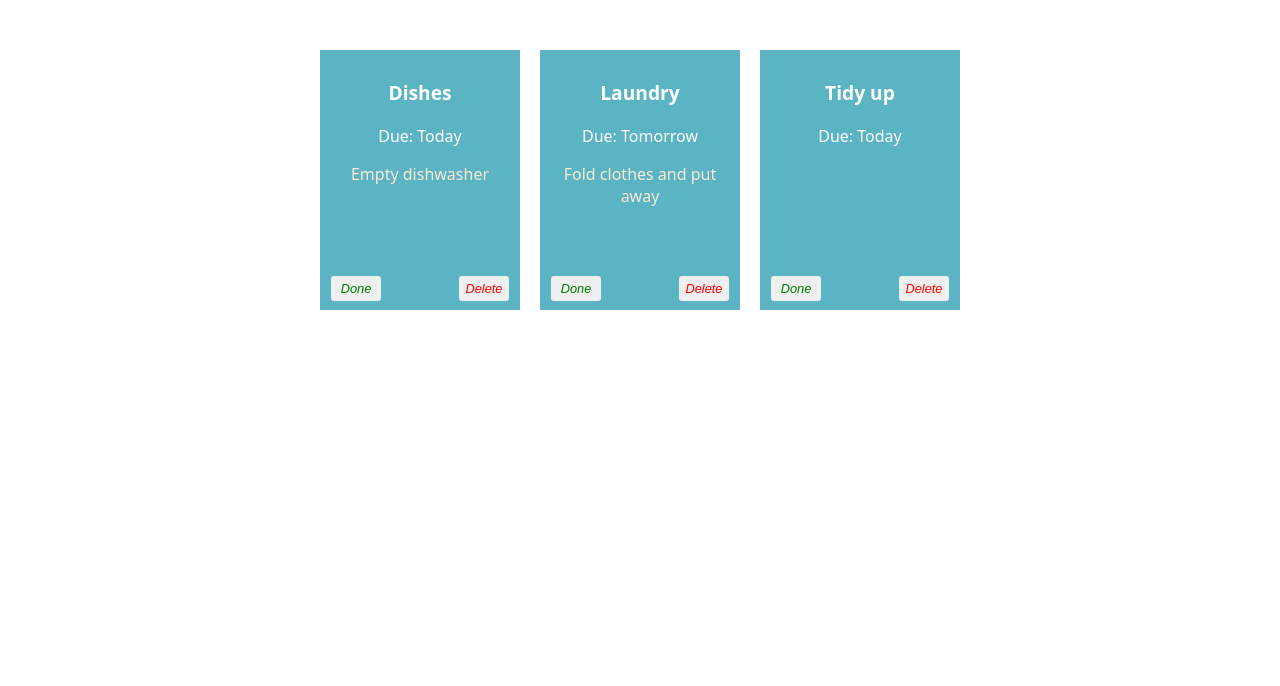
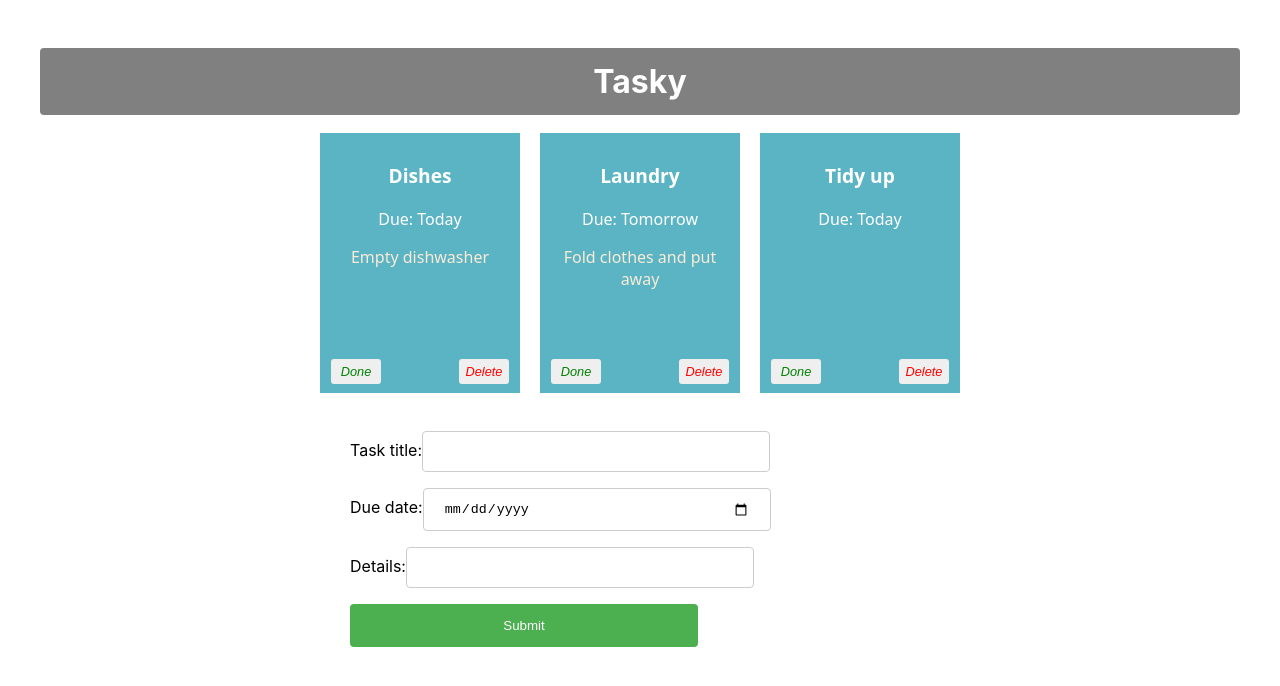
Before and after one commit to Alainel27/react-basics-labs-2, a React (Create React App) app in the folder tasky/: page / in a window 1280 px wide. Shown: the top 686 px of the page. Built offline with nearby package versions, Linux system fonts and the light colour scheme.

Commit message:
added form to task

```diff
--- a/tasky/src/App.css
+++ b/tasky/src/App.css
@@ -65,3 +65,35 @@
   right: 5px;
   color: red;
 }
+
+
+input[type=text], input[type=date] {
+  width: 60%;
+  padding: 12px 20px;
+  margin: 8px 0;
+  display: inline-block;
+  border: 1px solid #ccc;
+  border-radius: 4px;
+  box-sizing: border-box;
+}
+
+input[type=submit] {
+  width: 60%;
+  background-color: #4CAF50;
+  color: white;
+  padding: 14px 20px;
+  margin: 8px 0;
+  border: none;
+  border-radius: 4px;
+  cursor: pointer;
+}
+
+input[type=submit]:hover {
+  background-color: #45a049;
+}
+
+form {
+  text-align: left;
+  width: 50%;
+  margin: auto;
+}
--- a/tasky/src/App.js
+++ b/tasky/src/App.js
@@ -1,6 +1,7 @@
 import './App.css';
 import Task from './components/Task';
 import React, { useState} from 'react';
+import AddTaskForm from './components/Form';
 
 function App() {
   const [ taskState, setTaskState ] = useState({
@@ -27,6 +28,7 @@
 
   return (
     <div className="container">
+      <h1>Tasky</h1>
      {taskState.tasks.map((task,index) => (
     <Task
       title={task.title}
@@ -38,6 +40,7 @@
       deleteTask = {() => deleteHandler(index)}
     />
   ))}
+  <AddTaskForm />
     </div>
   );
 
--- /dev/null
+++ b/tasky/src/components/Form.js
@@ -0,0 +1,28 @@
+import React from "react";
+
+const AddTaskForm = (props) => {
+
+  return (
+    <div>
+      <form>
+        <label>
+            Task title:
+            <input type="text" name="title" required />
+        </label>
+        <br />
+        <label>
+            Due date:
+            <input type="date" name="deadline" required />
+        </label>
+        <br />
+        <label>
+            Details:
+            <input type="text" name="description" />
+        </label>
+        <input type="submit" value="Submit" />
+        </form>
+    </div>
+  )
+};
+
+export default AddTaskForm;
```
